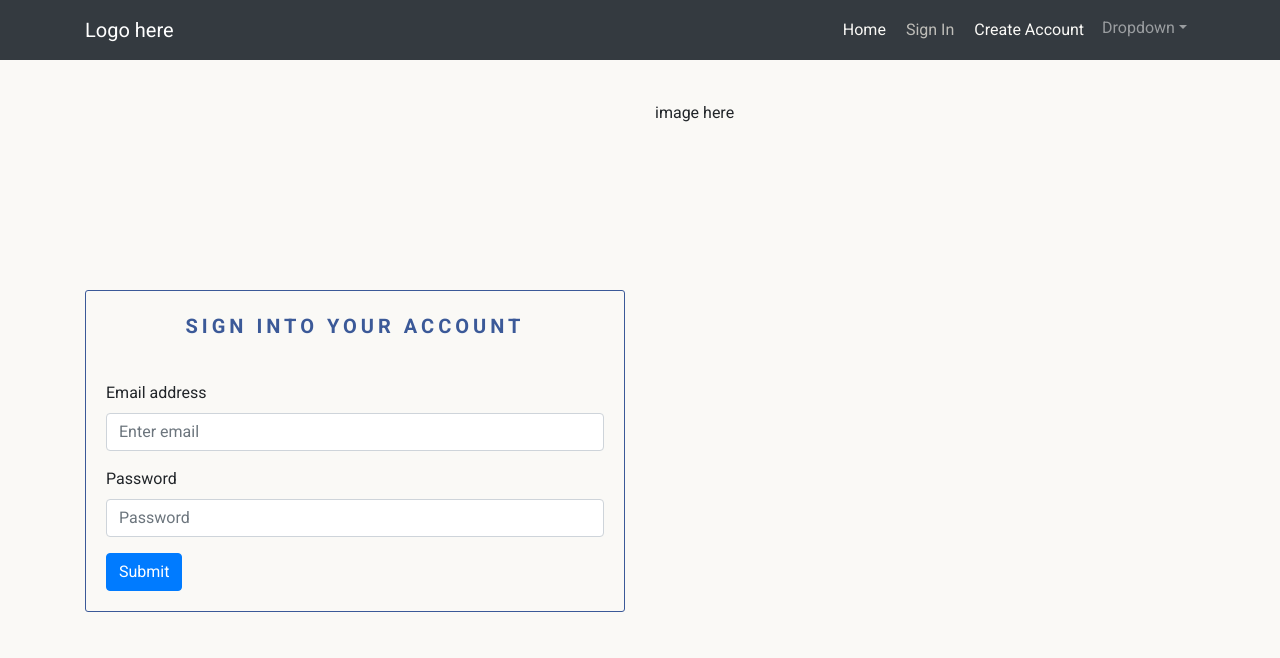
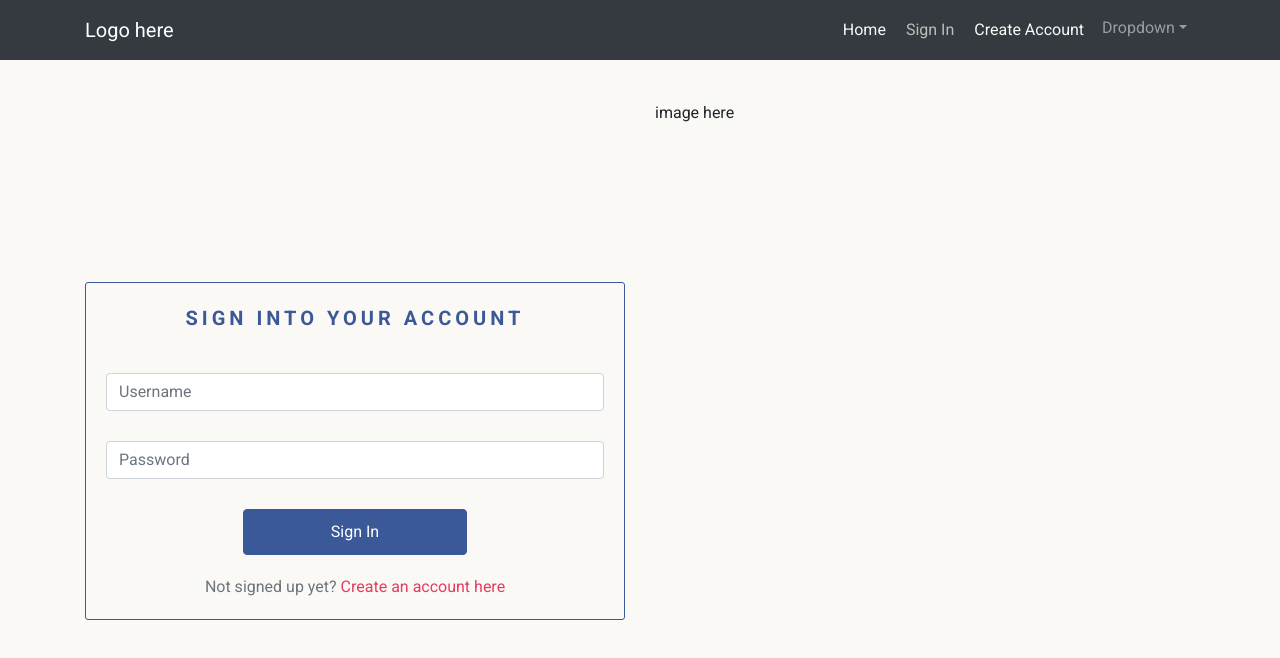
Before and after one commit to dantaylor28/polaroid-social-media-frontend, a React (Create React App) app: page /signin in a window 1280 px wide. Shown: the top 658 px of the page. Built offline with nearby package versions, Linux system fonts and the light colour scheme.

Commit message:
Add all styles to sign in form

```diff
--- a/src/pages/auth/SignInForm.js
+++ b/src/pages/auth/SignInForm.js
@@ -1,6 +1,8 @@
 import React from "react";
 import { Container, Row, Col, Form, Button } from "react-bootstrap";
+import { Link } from "react-router-dom";
 import styles from "../../styles/SignInForm.module.css";
+import btnStyles from "../../styles/Button.module.css";
 
 const SignInForm = () => {
   return (
@@ -9,18 +11,39 @@ const SignInForm = () => {
         <Container className={styles.Form}>
           <h1 className={styles.Heading}>sign into your account</h1>
           <Form>
-            <Form.Group controlId="formBasicEmail">
-              <Form.Label>Email address</Form.Label>
-              <Form.Control type="email" placeholder="Enter email" />
+            <Form.Group controlId="username">
+              <Form.Label className="d-none">Username</Form.Label>
+              <Form.Control
+                className={styles.FormFields}
+                type="username"
+                placeholder="Username"
+              />
             </Form.Group>
             <Form.Group controlId="formBasicPassword">
-              <Form.Label>Password</Form.Label>
-              <Form.Control type="password" placeholder="Password" />
+              <Form.Label className="d-none">Password</Form.Label>
+              <Form.Control
+                className={styles.FormFields}
+                type="password"
+                placeholder="Password"
+              />
             </Form.Group>
-            <Button variant="primary" type="submit">
-              Submit
+            <Button
+              className={btnStyles.Button}
+              variant="primary"
+              type="submit"
+            >
+              Sign In
             </Button>
           </Form>
+          <div className={`${styles.SignInText} text-muted`}>
+            Not signed up yet?
+            <span>
+              <Link className={styles.Link} to="/signin">
+                {" "}
+                Create an account here
+              </Link>
+            </span>
+          </div>
         </Container>
       </Col>
       <Col>image here</Col>
--- a/src/styles/SignInForm.module.css
+++ b/src/styles/SignInForm.module.css
@@ -37,3 +37,8 @@
 .Link:hover {
   color: #b82f4c;
 }
+
+.SignInText {
+    margin-top: 20px;
+    text-align: center;
+}
```
